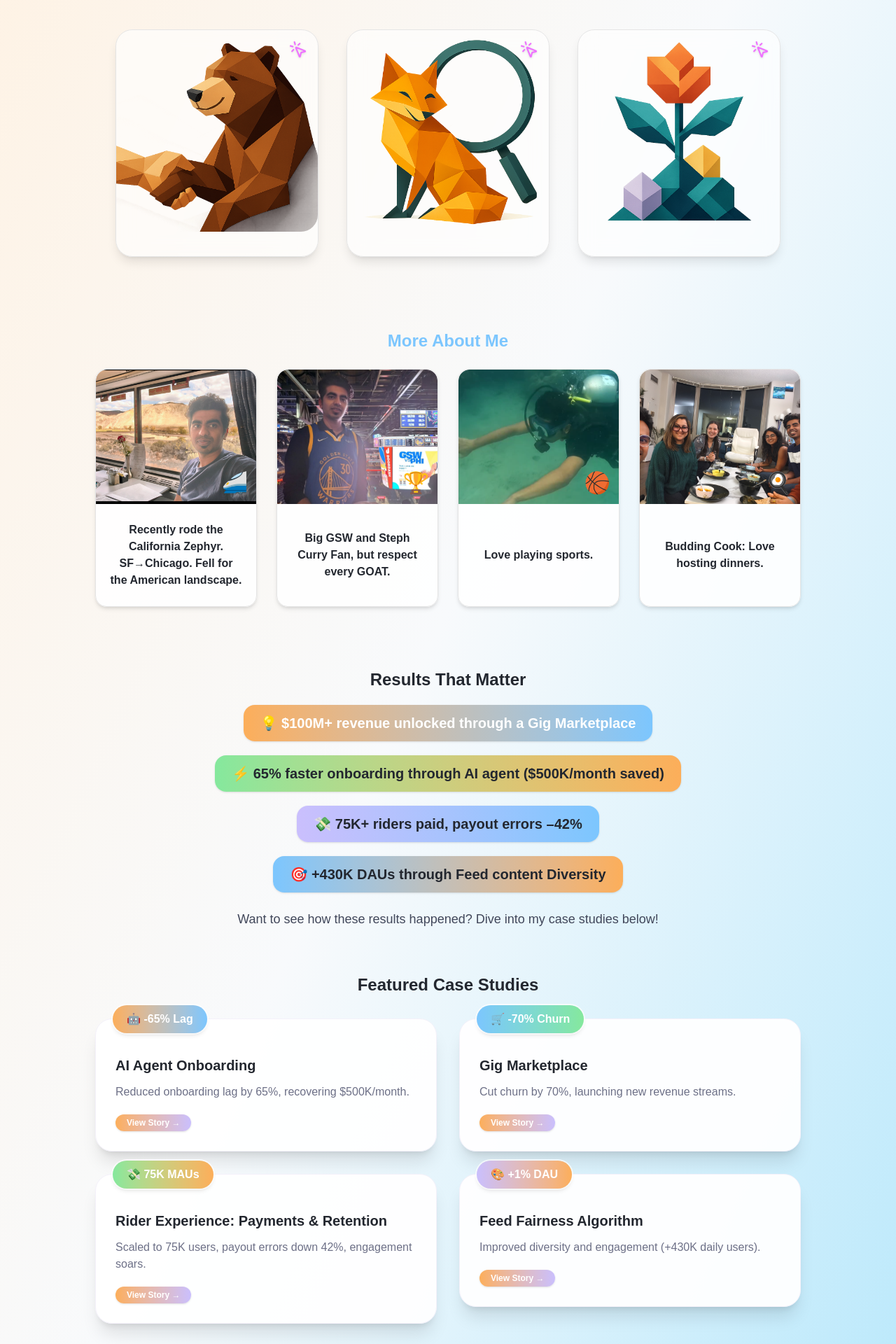
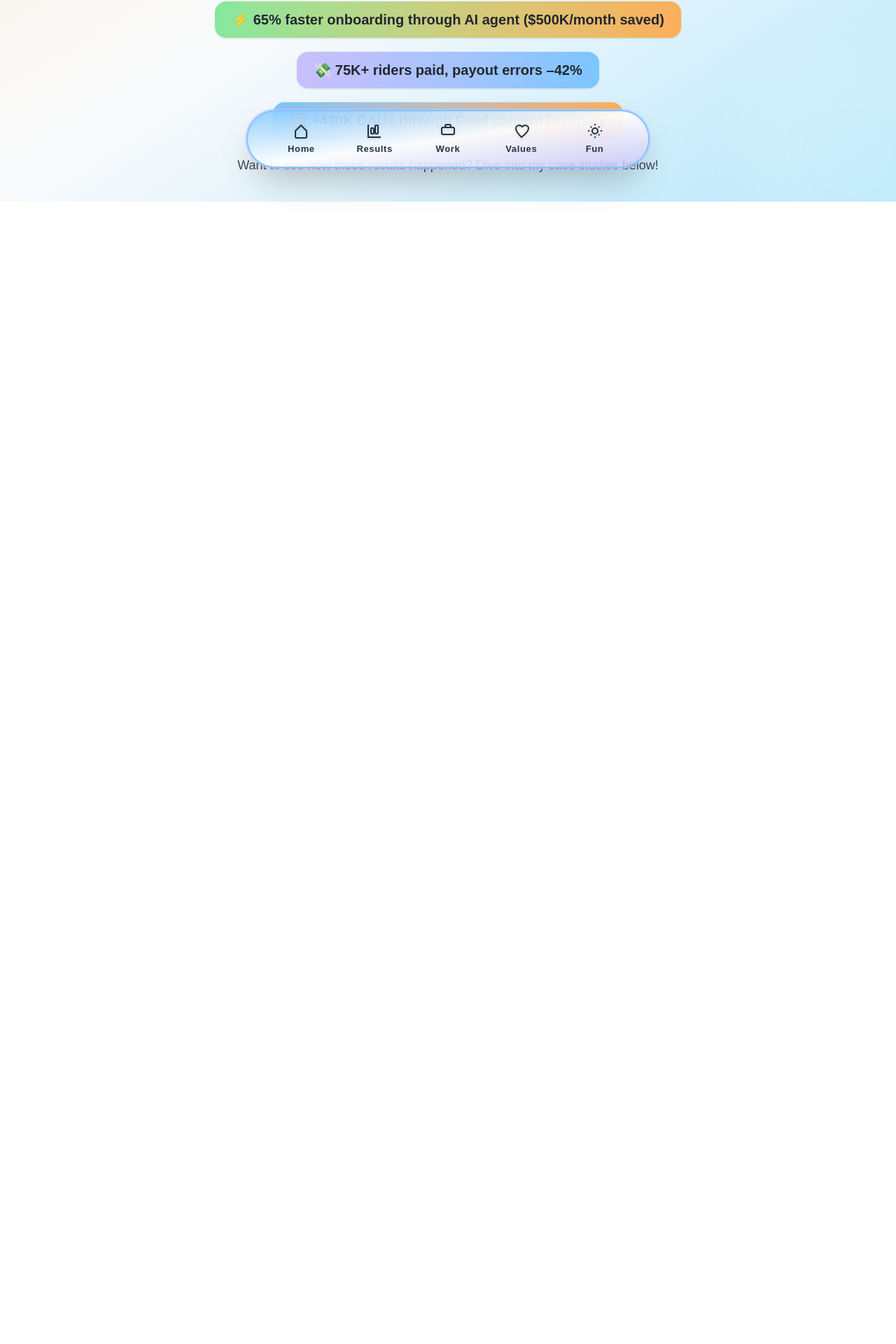
Before and after one commit to ritwik-1994/ritwik-portfolio, a Next.js app: page / in a window 1280 px wide. Shown: the part 512-2432 px from the top of the page at 70% size. After the commit the page ends 800 px from the top, so only its background shows below. Built offline with nearby package versions, Linux system fonts and the light colour scheme.

Commit message:
Implement better navigatopn + back buttons

```diff
--- a/src/app/page.tsx
+++ b/src/app/page.tsx
@@ -2,7 +2,7 @@
 import React, { useEffect } from "react";
 import Link from "next/link";
 import WhatMattersToMe from "@/components/WhatMattersToMe";
-import { Linkedin} from "lucide-react";
+import { Linkedin, Mail } from "lucide-react";
 import { FaInstagram } from "react-icons/fa";
 import FunFactsGrid from "@/components/FunFactsGrid";
 
@@ -49,7 +49,6 @@ const FUN_FACTS = [
   },
 ];
 
-
 const CASE_STUDIES = [
   {
     title: "AI Agent Onboarding",
@@ -61,12 +60,21 @@ const CASE_STUDIES = [
   },
       {
       title: "Gig Marketplace",
-    summary: "Cut churn by 70%, launching new revenue streams.",
+      summary: (
+        <>
+          Cut churn by 70%, launching new revenue streams{" "}
+          <span className="text-[#23272f] font-bold bg-gradient-to-r from-[#cabffd] to-[#fcae5a] px-2 py-1 rounded-lg ml-1 shadow-sm">
+            65M+ ARR
+          </span>
+          .
+        </>
+      ),
       metric: "-70% Churn",
       emoji: "🛒",
       slug: "gig-marketplace",
       bg: "from-[#7cc6fe] to-[#85e89d]",
-  },
+    }
+,
   {
     title: "Rider Experience: Payments & Retention",
     summary: "Scaled to 75K users, payout errors down 42%, engagement soars.",
@@ -75,29 +83,48 @@ const CASE_STUDIES = [
     slug: "rider-experience", // NEW: this matches /app/case-studies/rider-experience/page.tsx
     bg: "from-[#85e89d] to-[#fcae5a]",
   },
-  {
-    title: "Feed Fairness Algorithm",
-    summary: "Improved diversity and engagement (+430K daily users).",
-    metric: "+1% DAU",
-    emoji: "🎨",
-    slug: "feed-diversity",
-    bg: "from-[#cabffd] to-[#fcae5a]",
-  },
 ];
-
-
 
 export default function Home() {
   const arrValue = useCountUp(100);
 
   return (
-    <main className="min-h-screen flex flex-col items-center bg-gradient-to-br from-[#fff1e0] via-[#f8fafc] to-[#b5e7fb] px-4 py-12 overflow-hidden relative">
+    <div className="h-screen w-full flex flex-col relative overflow-hidden">
+    <nav className="fixed bottom-12 left-1/2 -translate-x-1/2 z-50 w-full max-w-xl">
+      <ul className="pointer-events-auto flex justify-between gap-2 px-7 py-3 bg-gradient-to-br from-[#7cc6fe]/80 via-white/90 to-[#cabffd]/70 border-2 border-[#7cc6fe] shadow-2xl backdrop-blur-2xl rounded-full ring-2 ring-[#cabffd]/60 transition-all">
+        {[
+          { id: "intro", label: "Home", icon: <svg className="w-6 h-6" fill="none" stroke="currentColor" strokeWidth={2}><path d="M4 12l8-8 8 8v8a2 2 0 01-2 2H6a2 2 0 01-2-2v-8z" /></svg> },
+          { id: "results", label: "Results", icon: <svg className="w-6 h-6" fill="none" stroke="currentColor" strokeWidth={2}><path d="M3 3v18h18" /><rect width="4" height="8" x="7" y="8" rx="1"/><rect width="4" height="12" x="13" y="4" rx="1"/></svg> },
+          { id: "case-studies", label: "Work", icon: <svg className="w-6 h-6" fill="none" stroke="currentColor" strokeWidth={2}><rect width="18" height="10" x="3" y="7" rx="2"/><path d="M16 7V5a2 2 0 00-2-2h-4a2 2 0 00-2 2v2" /></svg> },
+          { id: "values", label: "Values", icon: <svg className="w-6 h-6" fill="none" stroke="currentColor" strokeWidth={2}><path d="M12 21C12 21 4 13.12 4 8.5A4.5 4.5 0 018.5 4c1.74 0 3.41.81 4.5 2.09C14.09 4.81 15.76 4 17.5 4A4.5 4.5 0 0122 8.5C22 13.12 12 21 12 21z"/></svg> },
+          { id: "fun-facts", label: "Fun", icon: <svg className="w-6 h-6" fill="none" stroke="currentColor" strokeWidth={2}><circle cx="12" cy="12" r="4"/><path d="M12 2v2m6.364 1.636l-1.414 1.414M22 12h-2m-1.636 6.364l-1.414-1.414M12 22v-2m-6.364-1.636l1.414-1.414M2 12h2m1.636-6.364l1.414 1.414" /></svg> },
+        ].map(({ id, label, icon }) => (
+          <li key={id} className="flex-1">
+            <a
+              href={`#${id}`}
+              className="group flex flex-col items-center justify-center py-1 text-[13px] font-bold text-[#234] hover:text-[#1f80e0] focus:text-[#5a13e6] transition-all relative"
+              style={{ minWidth: 64 }}
+            >
+              <span className="mb-1 group-hover:scale-125 group-focus:scale-125 transition-transform drop-shadow">{icon}</span>
+              <span className="tracking-wider">{label}</span>
+              {/* Animated underline */}
+              <span className="absolute left-2 right-2 -bottom-0.5 h-1 rounded-full bg-[#7cc6fe] opacity-0 group-hover:opacity-80 group-focus:opacity-100 scale-x-0 group-hover:scale-x-100 group-focus:scale-x-100 transition-all duration-300 origin-center" />
+            </a>
+          </li>
+        ))}
+      </ul>
+    </nav>
+
+
+
+
+    <main className="min-h-screen flex flex-col items-center bg-gradient-to-br from-[#fff1e0] via-[#f8fafc] to-[#b5e7fb] px-4 py-12 pb-48 overflow-y-auto relative">
       {/* Decorative blobs */}
       <span className="absolute -top-20 -left-20 w-72 h-72 bg-[#ffe5ec] opacity-40 blur-2xl rounded-full z-0" />
       <span className="absolute -bottom-24 -right-24 w-80 h-80 bg-[#e0f7fa] opacity-30 blur-2xl rounded-full z-0" />
 
       {/* HERO SECTION */}
-      <section className="relative flex flex-col md:flex-row items-center max-w-5xl w-full mb-14 z-10">
+      <section id="intro" className="relative flex flex-col md:flex-row items-center max-w-5xl w-full mb-14 z-10">
         {/* Big geometric circle */}
         <div className="absolute -top-20 left-0 md:left-[-100px] w-72 h-72 bg-[#fcae5a] opacity-40 rounded-full z-0"></div>
         {/* Triangle accent */}
@@ -114,57 +141,6 @@ export default function Home() {
         <div className="relative z-10 md:mr-10 mb-8 md:mb-0 flex items-center justify-center">
           {/* Static Purple Halo */}
           <div className="absolute -top-3 -left-3 w-64 h-64 rounded-full border-8 border-[#cabffd] z-0" />
-          {/* 3D Arc */}
-          {/* <div
-            className="absolute left-1/2 top-1/2 z-20 pointer-events-none"
-            style={{
-              width: '264px',
-              height: '264px',
-              transform: 'translate(-50%, -50%)',
-              perspective: 700,
-            }}
-          >
-            <div
-              style={{
-                width: '100%',
-                height: '100%',
-                transformStyle: 'preserve-3d',
-                animation: 'rotate-halo-3d 3.5s linear infinite',
-                transformOrigin: '50% 50%',
-              }}
-            >
-              <svg
-                width="100%"
-                height="100%"
-                viewBox="0 0 264 264"
-                fill="none"
-                style={{
-                  display: 'block',
-                  filter: 'drop-shadow(0 0 12px #cabffd99)',
-                }}
-              >
-                <defs>
-                  <linearGradient id="halo-gradient" x1="0" y1="0" x2="1" y2="1">
-                    <stop offset="0%" stopColor="#cabffd" />
-                    <stop offset="100%" stopColor="#7cc6fe" />
-                  </linearGradient>
-                </defs>
-                <path
-                  d="M 44 132 A 88 88 0 0 1 220 132"
-                  stroke="url(#halo-gradient)"
-                  strokeWidth="10"
-                  strokeLinecap="round"
-                  opacity="0.85"
-                  fill="none"
-                  style={{
-                    filter: 'blur(1.5px) drop-shadow(0 0 12px #cabffd99)',
-                  }}
-                />
-              </svg>
-            </div>
-          </div> */}
-
-
           {/* Your Dp */}
           <img
             src="/images/Ritwik.jpg"
@@ -221,11 +197,10 @@ export default function Home() {
               href="mailto:ritwik.chakradhar1994@gmail.com"
               className="inline-flex items-center gap-2 px-5 py-2 rounded-full font-semibold shadow hover:scale-105 transition-all border border-gray-200 bg-white"
               style={{
-              color: "#EA4335", // Gmail red
+                color: "#EA4335",
                 boxShadow: "0 2px 12px 0 rgba(234,67,53,0.07)"
               }}
             >
-            {/* Gmail SVG logo */}
               <span className="w-5 h-5 inline-block">
                 <svg viewBox="0 0 512 512" fill="none">
                   <rect width="512" height="512" rx="110" fill="#fff"/>
@@ -240,18 +215,12 @@ export default function Home() {
         </div>
       </section>
 
-      {/* WHAT MATTERS TO ME SECTION */}
-      <WhatMattersToMe />
-
-      {/* FUN FACTS */}
-      <FunFactsGrid facts={FUN_FACTS} />
-
-      {/* IMPACT METRICS */}
-      <section className="w-full max-w-4xl mb-16 z-10">
+      {/* RESULTS (IMPACT METRICS) PRIORITIZED */}
+      <section id="results" className="w-full max-w-4xl mb-16 z-10">
         <h2 className="text-2xl font-bold text-[#23272f] mb-5 text-center">Results That Matter</h2>
         <div className="flex flex-wrap gap-5 justify-center items-center">
           <div className="flex items-center gap-2 bg-gradient-to-r from-[#fcae5a] to-[#7cc6fe] px-6 py-3 rounded-2xl shadow text-white text-xl font-bold">
-            💡 ${arrValue}M+ revenue unlocked through a Gig Marketplace
+            💡 {arrValue}M+ revenue unlocked
           </div>
           <div className="flex items-center gap-2 bg-gradient-to-r from-[#85e89d] to-[#fcae5a] px-6 py-3 rounded-2xl shadow text-[#23272f] text-xl font-bold">
             ⚡️ 65% faster onboarding through AI agent ($500K/month saved)
@@ -269,9 +238,9 @@ export default function Home() {
       </section>
 
       {/* CASE STUDIES */}
-      <section className="relative w-full max-w-5xl z-10 mb-16">
+        <section id="case-studies" className="relative w-full max-w-5xl z-10 mb-16">
           <h2 className="text-2xl font-bold text-[#23272f] mb-8 text-center">Featured Case Studies</h2>
-        <div className="grid md:grid-cols-2 gap-8 px-2">
+          <div className="grid grid-cols-1 sm:grid-cols-2 lg:grid-cols-3 gap-8 px-2">
             {CASE_STUDIES.map(({ title, summary, metric, emoji, slug, bg }) => (
               <Link key={slug} href={`/case-studies/${slug}`}>
                 <div
@@ -294,6 +263,18 @@ export default function Home() {
             ))}
           </div>
         </section>
+
+
+      {/* VALUES SECTION */}
+        <section id="values" className="w-full max-w-5xl mb-16 z-10">
+          <WhatMattersToMe />
+        </section>
+
+        {/* FUN FACTS SECTION */}
+        <section id="fun-facts" className="w-full max-w-5xl mb-16 z-10">
+          <FunFactsGrid facts={FUN_FACTS} />
+        </section>
+
 
       {/* FOOTER / CONNECT */}
       <section className="w-full max-w-2xl mx-auto mt-8 rounded-3xl shadow-lg bg-white/95 p-8 border border-[#f4f1fa] text-center z-10">
@@ -319,8 +300,8 @@ export default function Home() {
           </a>
         </div>
       </section>
-
     </main>
 
+    </div>
   );
 }
--- a/src/components/AIOnboardingCaseGame.tsx
+++ b/src/components/AIOnboardingCaseGame.tsx
@@ -1,6 +1,8 @@
 "use client";
 import React, { useState, useEffect } from "react";
 import { motion, AnimatePresence, Reorder } from "framer-motion";
+import Link from "next/link";
+import { ArrowLeft } from "lucide-react";
 
 // --- Game Constants ---
 const CORRECT_METRICS_ORDER = [
@@ -185,6 +187,14 @@ export default function AIOnboardingCaseGame({ onReveal }: AIOnboardingCaseGameP
 
   return (
     <section className="w-full max-w-2xl mx-auto mb-12 mt-8 p-5 rounded-3xl shadow-xl bg-white/90 border border-[#eaeaea] flex flex-col items-center relative overflow-visible">
+      <Link
+        href="/"
+        className="fixed top-7 left-7 z-50 flex items-center gap-2 text-[#257ecb] font-semibold text-base rounded-full px-5 py-2 bg-white/90 hover:bg-[#e1f0fd] shadow-lg ring-1 ring-[#7cc6fe]/40 transition"
+        style={{ backdropFilter: "blur(8px)" }}
+      >
+        <ArrowLeft className="w-5 h-5" />
+        Back
+      </Link>
       <div className="absolute top-4 left-0 w-full flex items-center px-4">
         <div className="flex-1 h-2 bg-[#cabffd]/40 rounded-xl overflow-hidden mr-3">
           <div
--- a/src/components/GigMarketplaceJourney.tsx
+++ b/src/components/GigMarketplaceJourney.tsx
@@ -1,6 +1,8 @@
 "use client";
 import React, { useState } from "react";
 import { motion, AnimatePresence } from "framer-motion";
+import Link from "next/link";
+import { ArrowLeft } from "lucide-react";
 
 // ---- SCENE DATA ----
 const NODES = [
@@ -107,6 +109,14 @@ export default function GigMarketplaceFlowchart() {
 
   return (
     <div className="w-full max-w-2xl mx-auto py-10 select-none">
+      <Link
+        href="/"
+        className="fixed top-7 left-7 z-50 flex items-center gap-2 text-[#257ecb] font-semibold text-base rounded-full px-5 py-2 bg-white/90 hover:bg-[#e1f0fd] shadow-lg ring-1 ring-[#7cc6fe]/40 transition"
+        style={{ backdropFilter: "blur(8px)" }}
+      >
+        <ArrowLeft className="w-5 h-5" />
+        Back
+      </Link>
       {/* Animated, glowing progress path */}
       <div className="flex items-center gap-0.5 mb-10">
         {NODES.map((stop, idx) => (
--- a/src/components/RiderExperienceRPG.tsx
+++ b/src/components/RiderExperienceRPG.tsx
@@ -1,6 +1,8 @@
 "use client";
 import React, { useState, useEffect } from "react";
 import { motion, AnimatePresence } from "framer-motion";
+import Link from "next/link";
+import { ArrowLeft } from "lucide-react";
 
 // LANDMARKS
 const LANDMARKS = [
@@ -979,6 +981,13 @@ function ATMNodeModal({
 
         return (
           <div className="w-full max-w-xl mx-auto mb-16 relative">
+            <Link
+              href="/"
+              className="inline-flex items-center gap-2 text-[#257ecb] font-semibold text-base rounded-full px-4 py-2 bg-[#f4faff] hover:bg-[#e1f0fd] shadow transition mb-8"
+            >
+              <ArrowLeft className="w-5 h-5" />
+              Back to Home
+            </Link>
             {/* Intro modal */}
             <AnimatePresence>
               {showIntro && (
```
Lines whose indentation alone changed are shown as unchanged.
